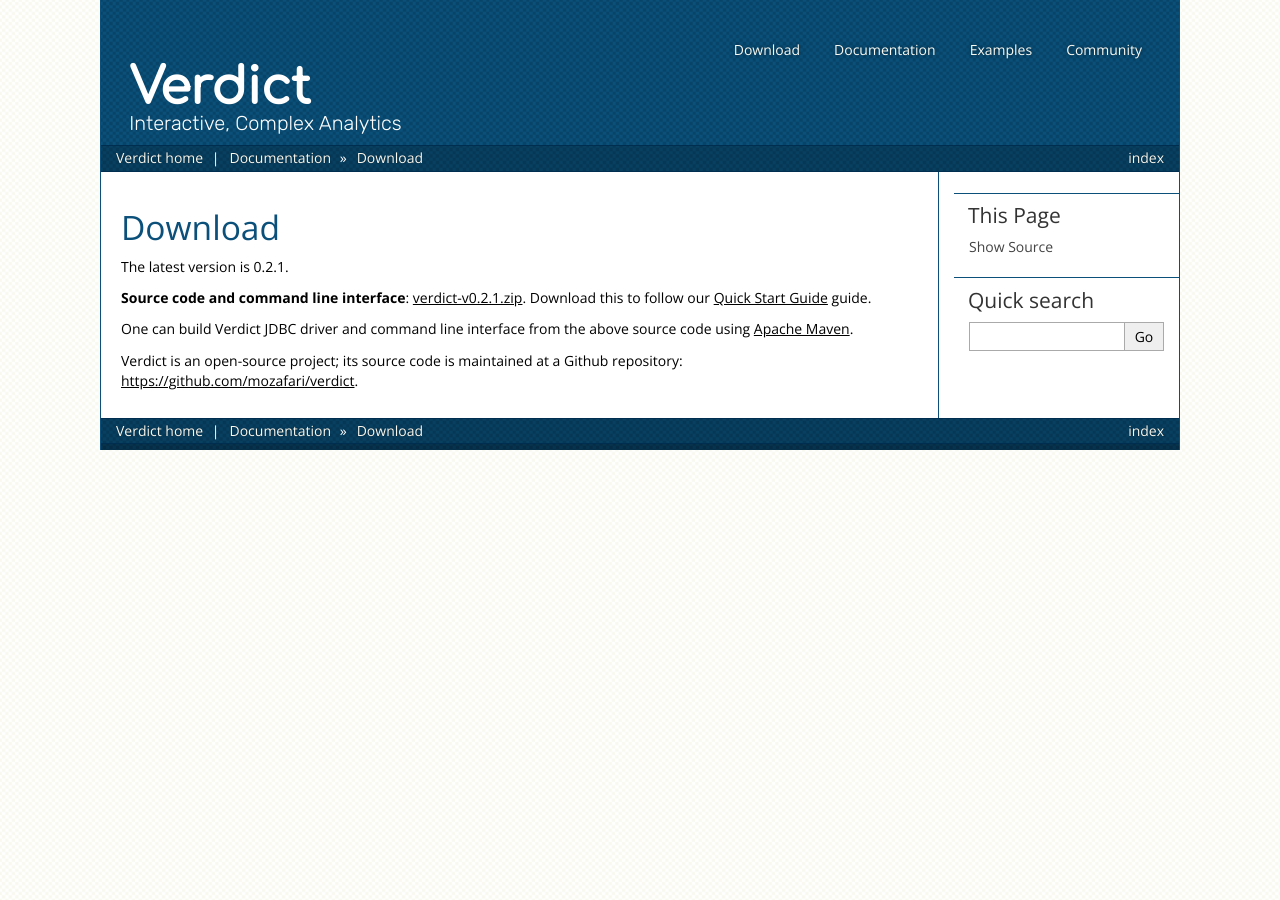
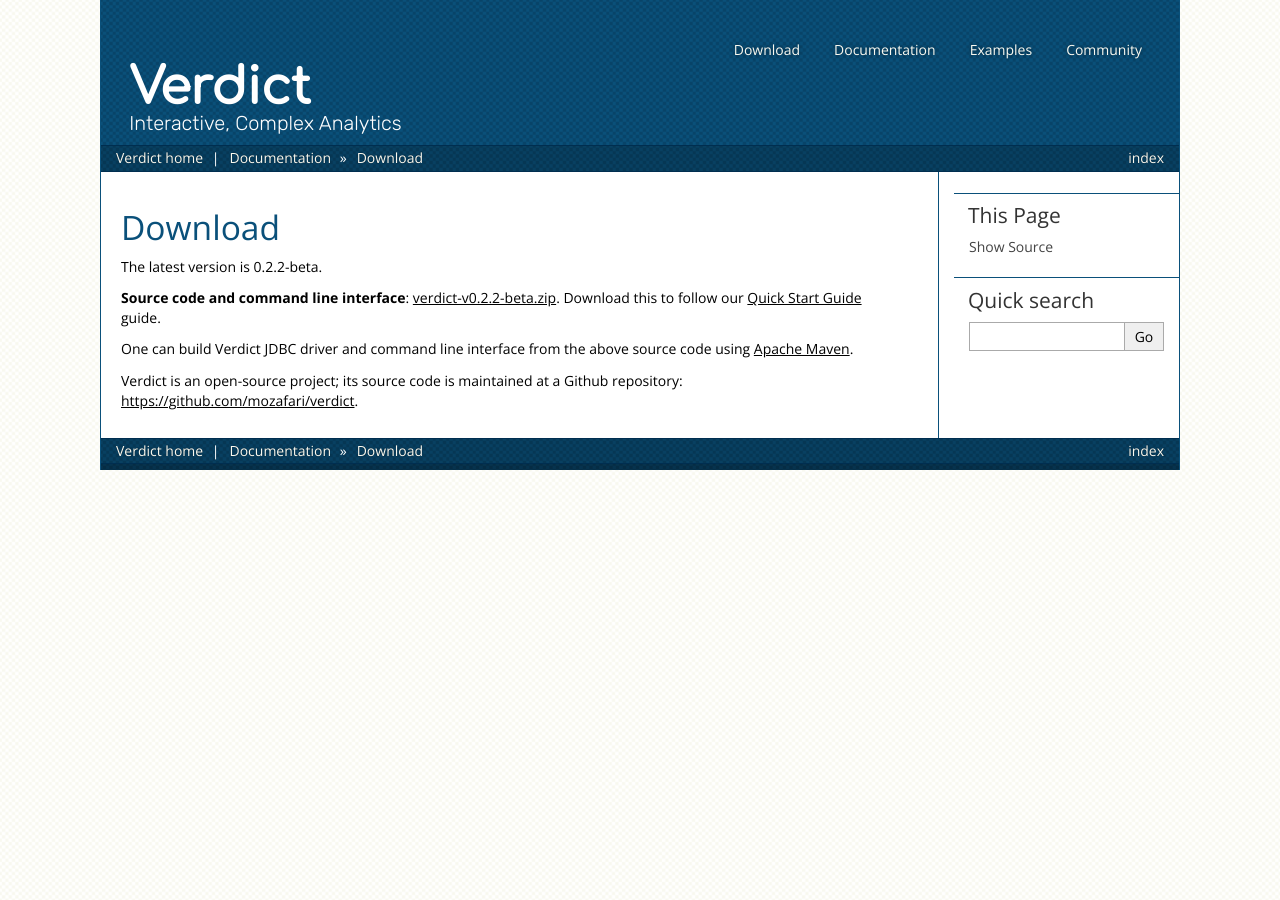
Before and after one commit to verdict-project/verdict, a Sphinx documentation site: the page built from doc/download.rst, in a window 1280 px wide. Built offline with Sphinx 7.4.7, drawn with Linux system fonts in a browser that asks for light colours.

Commit message:
version 0.2.2-beta

```diff
--- a/doc/conf.py
+++ b/doc/conf.py
@@ -54,9 +54,9 @@
 # built documents.
 #
 # The short X.Y version.
-version = u'0.2.1'
+version = u'0.2.2-beta'
 # The full version, including alpha/beta/rc tags.
-release = u'0.2.1'
+release = u'0.2.2-beta'
 
 # The language for content autogenerated by Sphinx. Refer to documentation
 # for a list of supported languages.
--- a/doc/download.rst
+++ b/doc/download.rst
@@ -4,10 +4,10 @@
 Download
 *****************
 
-The latest version is 0.2.1.
+The latest version is 0.2.2-beta.
 
-**Source code and command line interface**: `verdict-v0.2.1.zip
-<https://github.com/mozafari/verdict/releases/download/v2.0.1/verdict-v2.0.1.zip>`_.
+**Source code and command line interface**: `verdict-v0.2.2-beta.zip
+<https://github.com/mozafari/verdict/releases/download/v0.2.2-beta/verdict-v0.2.2-beta.zip>`_.
 Download this to follow our :ref:`getting_started` guide.
 
 One can build Verdict JDBC driver and command line interface from the above source code using `Apache Maven
```
